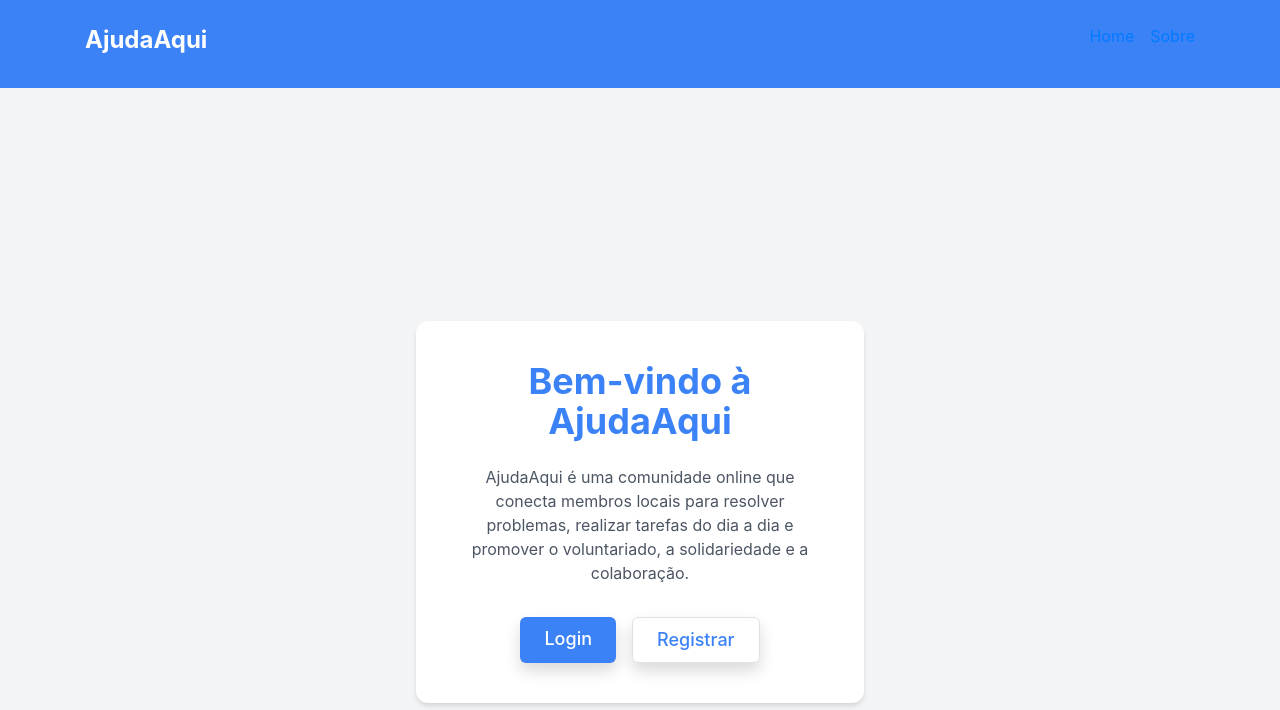
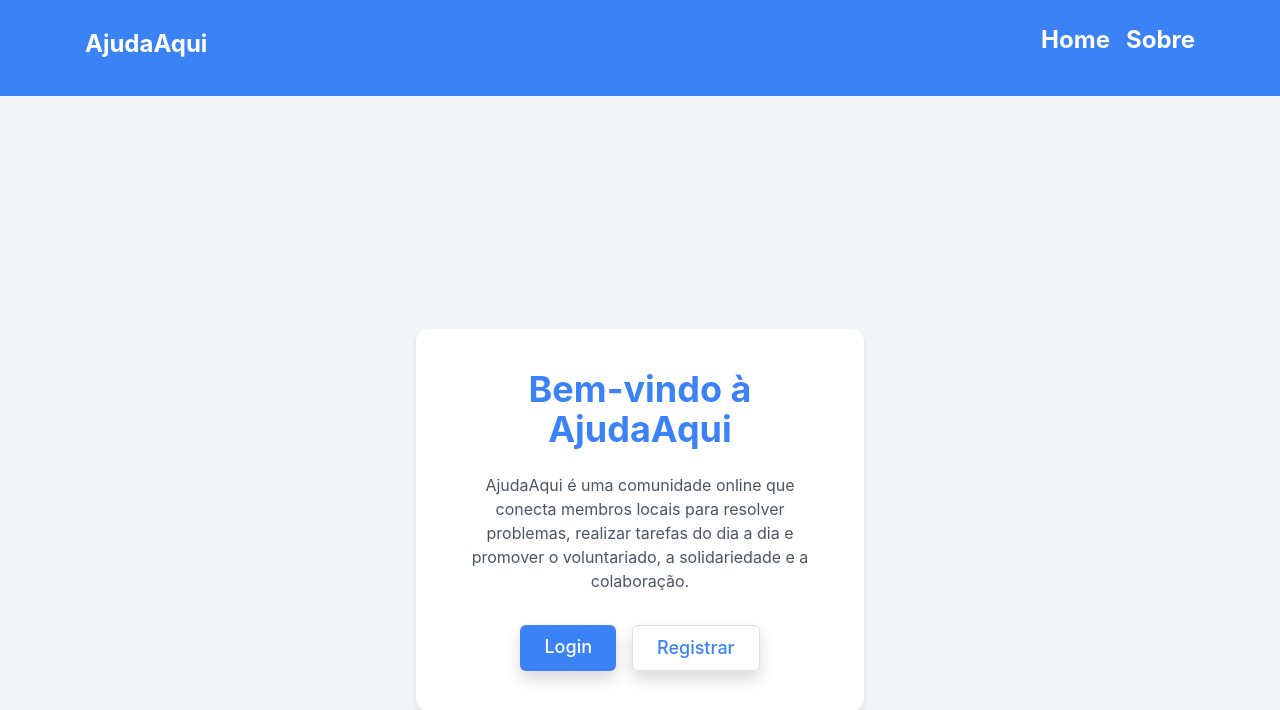
Before and after one commit to jeferson-scheibler/Ajuda_Aqui, a Django app: page / in a window 1280 px wide. Shown: the top 710 px of the page. Run offline with Django 5.2, Linux system fonts and the light colour scheme; some libraries are stand-ins or nearby versions.

Commit message:
pagina inicial

```diff
--- a/core/templates/core/base.html
+++ b/core/templates/core/base.html
@@ -11,11 +11,12 @@
 <body class="bg-gray-100">
     <header class="bg-blue-500 py-4">
         <div class="container mx-auto flex justify-between items-center">
-            <h1 class="text-white text-2xl font-bold">AjudaAqui</h1>
+            <h1 class="text-white text-2xl font-bold">
+                <a href="{% url 'index' %}" class="text-white text-2xl font-bold">AjudaAqui</a></h1>
             <nav>
                 <ul class="flex space-x-4 text-white">
-                    <li><a href="#" class="hover:text-gray-200">Home</a></li>
-                    <li><a href="#" class="hover:text-gray-200">Sobre</a></li>
+                    <li><a href="#" class="text-white text-2xl font-bold">Home</a></li>
+                    <li><a href="#" class="text-white text-2xl font-bold">Sobre</a></li>
                 </ul>
             </nav>
         </div>
--- a/core/templates/core/index.html
+++ b/core/templates/core/index.html
@@ -4,7 +4,6 @@
 
 {% block content %}
 
-{% load static %}
 
 <div class="min-h-screen flex flex-col items-center justify-center bg-gray-100 py-12 px-4 sm:px-6 lg:px-8">
     <div class="max-w-md w-full space-y-8 p-10 bg-white rounded-xl shadow-md">
```
